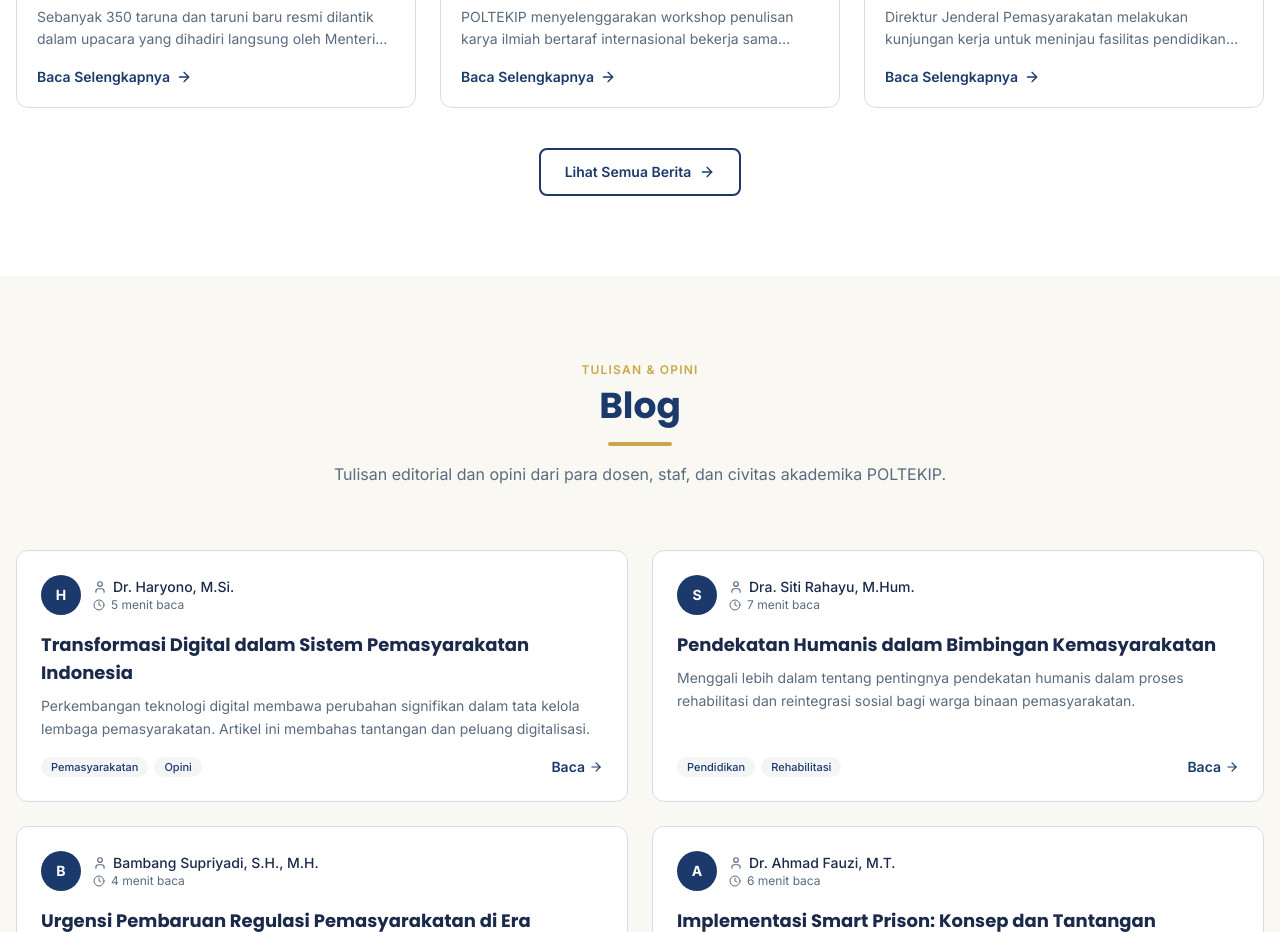
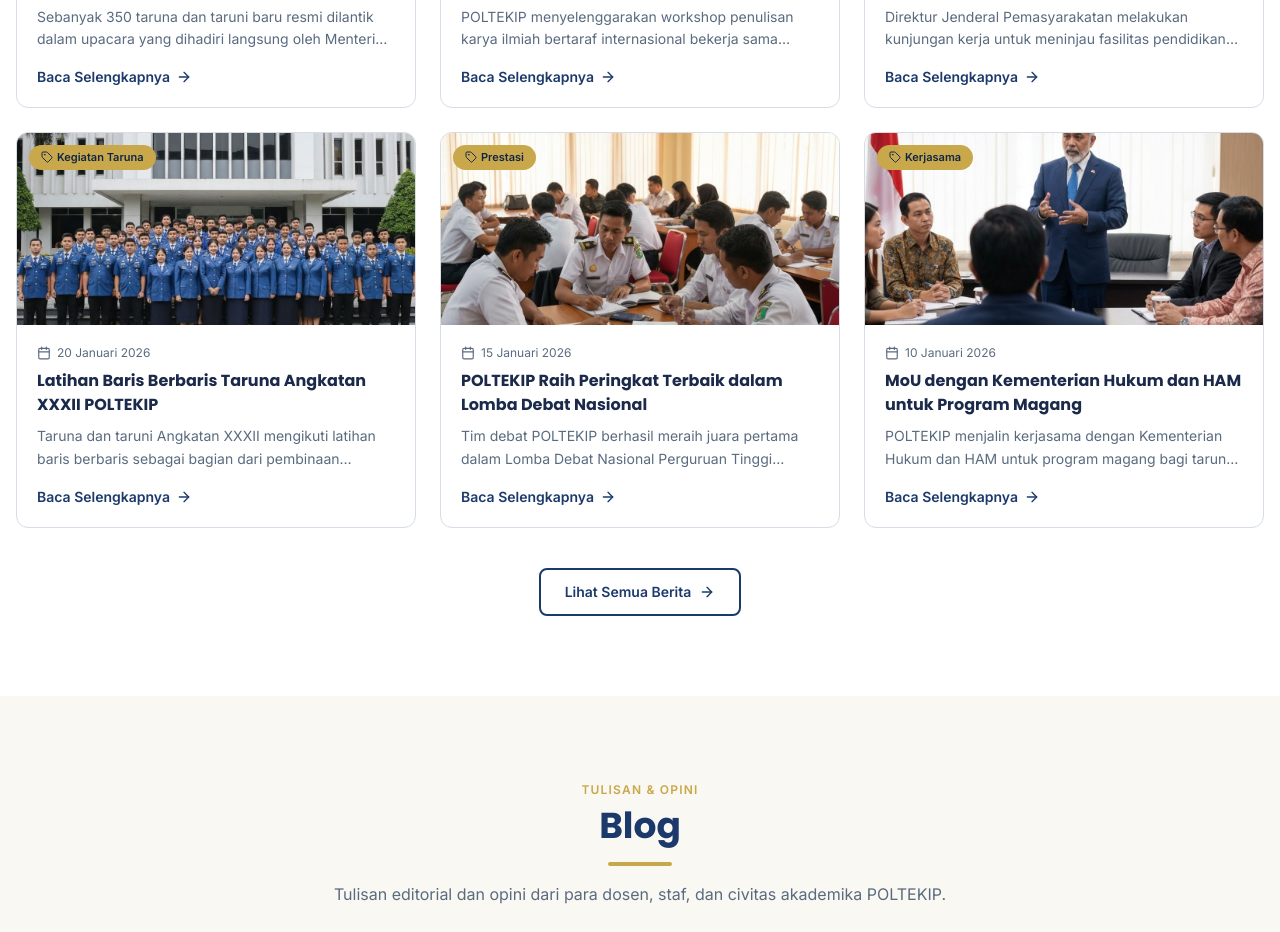
Before and after one commit to afdhika/poltek-imipas, a Next.js app: page / in a window 1280 px wide. Shown: the part 2860-3792 px from the top of the page. Built offline with nearby package versions, Linux system fonts and the light colour scheme.

Commit message:
Update detail berita

```diff
--- a/app/berita/[slug]/page.tsx
+++ b/app/berita/[slug]/page.tsx
@@ -28,7 +28,7 @@
     title: "Upacara Pelantikan Taruna Baru Angkatan XXXII POLTEKIP",
     subtitle:
       "Sebanyak 350 taruna dan taruni baru resmi dilantik dalam upacara yang dihadiri langsung oleh Menteri Imigrasi dan Pemasyarakatan RI.",
-    image: "/images/news-1.jpg",
+    image: "/images/gallery-1.jpg",
     author: {
       name: "Biro Humas POLTEKIP",
       role: "Tim Redaksi",
@@ -147,6 +147,140 @@
       },
     ],
   },
+  "latihan-baris-berbaris-angkatan-xxxii-poltekip": {
+    id: 4,
+    slug: "latihan-baris-berbaris-angkatan-xxxii-poltekip",
+    category: "Kegiatan Taruna",
+    date: "20 Januari 2026",
+    readTime: "6 menit",
+    views: 2341,
+    title: "Latihan Baris Berbaris Taruna Angkatan XXXII POLTEKIP",
+    subtitle:
+      "Taruna dan taruni Angkatan XXXII mengikuti latihan baris berbaris sebagai bagian dari pembinaan karakter dan disiplin.",
+    image: "/images/gallery-1.jpg",
+    author: {
+      name: "Tim Liputan POLTEKIP",
+      role: "Tim Dokumentasi",
+      initial: "TL",
+    },
+    tags: ["Latihan", "Baris Berbaris", "Taruna", "Disiplin"],
+    content: [
+      {
+        type: "paragraph",
+        text: "Sebanyak 350 taruna dan taruni Angkatan XXXII POLTEKIP mengikuti latihan baris berbaris (PBB) rutin yang diselenggarakan di Lapangan Apel Kampus POLTEKIP, Gandul, Depok. Kegiatan ini merupakan bagian integral dari pembinaan karakter dan disiplin bagi calon pemasyarakatan profesional.",
+      },
+      {
+        type: "paragraph",
+        text: "Latihan yang dipimpin langsung oleh Instruktur PBB profesional ini berlangsung selama tiga hari, mulai pukul 06.00 hingga 09.00 WIB. Para taruna dan taruni menunjukkan semangat dan dedikasi yang tinggi dalam mengikuti setiap gerakan dengan tekun dan penuh keseriusan.",
+      },
+      {
+        type: "heading",
+        text: "Tujuan Pembinaan",
+      },
+      {
+        type: "paragraph",
+        text: "Kegiatan PBB tidak hanya bertujuan untuk membentuk fisik yang tangguh, tetapi juga untuk membangun karakter disiplin, kepemimpinan, dan kerjasama tim yang solid. Ini adalah bekal penting bagi mereka yang akan menjadi penegak hukum di lembaga pemasyarakatan.",
+      },
+      {
+        type: "quote",
+        text: "Disiplin adalah fondasi utama seorang pemasyarakatan. Tanpa disiplin, tidak akan ada integritas dan profesionalisme dalam menjalankan tugas.",
+        source: "Komandan Latihan POLTEKIP",
+      },
+      {
+        type: "paragraph",
+        text: "Selain latihan PBB, para taruna juga mendapatkan materi tentang etika profesi, kepemimpinan, dan manajemen stress yang akan mereka hadapi di dunia kerja nanti. Pembinaan ini dirancang secara komprehensif untuk menciptakan lulusan yang siap menghadapi tantangan di lapangan.",
+      },
+    ],
+  },
+  "poltekip-raih-peringkat-terbaik-lomba-debat-nasional": {
+    id: 5,
+    slug: "poltekip-raih-peringkat-terbaik-lomba-debat-nasional",
+    category: "Prestasi",
+    date: "15 Januari 2026",
+    readTime: "4 menit",
+    views: 1876,
+    title: "POLTEKIP Raih Peringkat Terbaik dalam Lomba Debat Nasional",
+    subtitle:
+      "Tim debat POLTEKIP berhasil meraih juara pertama dalam Lomba Debat Nasional Perguruan Tinggi Vokasi se-Indonesia.",
+    image: "/images/gallery-2.jpg",
+    author: {
+      name: "Biro Humas POLTEKIP",
+      role: "Tim Prestasi",
+      initial: "BH",
+    },
+    tags: ["Prestasi", "Debat", "Juara", "Nasional"],
+    content: [
+      {
+        type: "paragraph",
+        text: "Tim debat Politeknik Ilmu Pemasyarakatan (POLTEKIP) berhasil meraih juara pertama dalam Lomba Debat Nasional Perguruan Tinggi Vokasi se-Indonesia yang diselenggarakan di Jakarta pada 15 Januari 2026. Ini merupakan prestasi membanggakan bagi POLTEKIP dan dunia pendidikan vokasi pemasyarakatan.",
+      },
+      {
+        type: "paragraph",
+        text: "Tim yang terdiri dari tiga orang taruna terbaik ini berhasil mengalahkan 48 tim dari berbagai perguruan tinggi vokasi di seluruh Indonesia. Mereka menampilkan argumen yang tajam, logis, dan didasari pada data akurat tentang isu-isu pemasyarakatan kontemporer.",
+      },
+      {
+        type: "heading",
+        text: "Perjalanan Kompetisi",
+      },
+      {
+        type: "paragraph",
+        text: "Kompetisi berlangsung selama tiga hari dengan sistem eliminasi. Tim POLTEKIP berhasil melaju ke babak final setelah mengalahkan tim dari berbagai perguruan tinggi ternama. Di babak final, mereka berhasil membawakan mosi tentang 'Reformasi Pemasyarakatan di Era Digital' dengan sangat baik.",
+      },
+      {
+        type: "quote",
+        text: "Kemenangan ini bukti bahwa taruna POLTEKIP tidak hanya unggul dalam aspek teknis, tetapi juga memiliki kemampuan analitis dan komunikasi yang excellent.",
+        source: "Direktur POLTEKIP",
+      },
+      {
+        text: "Prestasi ini membawa nama baik POLTEKIP di tingkat nasional dan membuktikan kualitas pendidikan vokasi pemasyarakatan yang diselenggarakan. Tim debat POLTEKIP akan mewakili Indonesia dalam kompetisi debat tingkat Asia Tenggara tahun depan.",
+      },
+    ],
+  },
+  "mou-kemenkumham-program-magang": {
+    id: 6,
+    slug: "mou-kemenkumham-program-magang",
+    category: "Kerjasama",
+    date: "10 Januari 2026",
+    readTime: "3 menit",
+    views: 1234,
+    title: "MoU dengan Kementerian Hukum dan HAM untuk Program Magang",
+    subtitle:
+      "POLTEKIP menjalin kerjasama dengan Kementerian Hukum dan HAM untuk program magang bagi taruna semester akhir.",
+    image: "/images/gallery-3.jpg",
+    author: {
+      name: "Biro Kerjasama POLTEKIP",
+      role: "Tim Hubungan Institusi",
+      initial: "BK",
+    },
+    tags: ["MoU", "Kerjasama", "Magang", "Kemenkumham"],
+    content: [
+      {
+        type: "paragraph",
+        text: "Politeknik Ilmu Pemasyarakatan (POLTEKIP) secara resmi menandatangani Memorandum of Understanding (MoU) dengan Kementerian Hukum dan HAM Republik Indonesia untuk program magang bagi taruna semester akhir. Penandatanganan dilaksanakan di Kampus POLTEKIP pada 10 Januari 2026.",
+      },
+      {
+        type: "paragraph",
+        text: "Kerjasama ini akan memberikan kesempatan bagi 350 taruna semester akhir untuk melakukan magang langsung di berbagai unit kerja Kementerian Hukum dan HAM, termasuk Kantor Wilayah Kementerian Hukum dan HAM serta Unit Pelaksana Teknis Pemasyarakatan di seluruh Indonesia.",
+      },
+      {
+        type: "heading",
+        text: "Tujuan Kerjasama",
+      },
+      {
+        type: "paragraph",
+        text: "Program magang ini dirancang untuk memberikan pengalaman praktis yang mendalam bagi taruna sebelum mereka memasuki dunia kerja. Mereka akan terlibat langsung dalam kegiatan operasional pemasyarakatan, administrasi, dan program pembinaan warga binaan.",
+      },
+      {
+        type: "quote",
+        text: "Magang adalah jembatan antara teori yang dipelajari di kampus dengan praktik di lapangan. Ini penting untuk menciptakan lulusan yang siap kerja dan kompeten.",
+        source: "Direktur Jenderal Pemasyarakatan",
+      },
+      {
+        type: "paragraph",
+        text: "Melalui kerjasama ini, diharapkan dapat meningkatkan kualitas lulusan POLTEKIP dan memperkuat link and match antara pendidikan vokasi dengan kebutuhan industri. Program magang akan dimulai pada semester ganjil tahun ajaran 2026/2027.",
+      },
+    ],
+  },
 }
 
 // ─── Related articles ─────────────────────────────────────────────────────────
@@ -169,7 +303,7 @@
   },
   {
     id: 4,
-    image: "/images/news-1.jpg",
+    image: "/images/gallery-1.jpg",
     category: "Kegiatan Taruna",
     date: "20 Januari 2026",
     title: "Latihan Baris Berbaris Taruna Angkatan XXXII POLTEKIP",
@@ -675,7 +809,7 @@
                     ))}
                   </div>
                   <a
-                    href="/#berita"
+                    href="/berita"
                     className="mt-4 flex items-center justify-center gap-1.5 rounded-lg py-2.5 text-sm font-semibold transition-colors"
                     style={{ color: "#1B3A6B", background: "rgba(27,58,107,0.06)", fontSize: "13px" }}
                   >
--- a/app/berita/page.tsx
+++ b/app/berita/page.tsx
@@ -7,7 +7,7 @@
 const articles = [
   {
     id: 1,
-    image: "/images/news-1.jpg",
+    image: "/images/gallery-1.jpg",
     category: "Kegiatan Taruna",
     date: "28 Februari 2026",
     readTime: "4 menit",
@@ -49,7 +49,7 @@
   },
   {
     id: 4,
-    image: "/images/news-1.jpg",
+    image: "/images/gallery-1.jpg",
     category: "Kegiatan Taruna",
     date: "20 Januari 2026",
     readTime: "6 menit",
@@ -63,7 +63,7 @@
   },
   {
     id: 5,
-    image: "/images/news-2.jpg",
+    image: "/images/gallery-2.jpg",
     category: "Prestasi",
     date: "15 Januari 2026",
     readTime: "4 menit",
@@ -77,7 +77,7 @@
   },
   {
     id: 6,
-    image: "/images/news-3.jpg",
+    image: "/images/gallery-3.jpg",
     category: "Kerjasama",
     date: "10 Januari 2026",
     readTime: "3 menit",
--- a/components/news.tsx
+++ b/components/news.tsx
@@ -33,6 +33,36 @@
     excerpt:
       "Direktur Jenderal Pemasyarakatan melakukan kunjungan kerja untuk meninjau fasilitas pendidikan dan sarana prasarana kampus.",
     slug: "kunjungan-kerja-dirjen-pemasyarakatan-ke-kampus-poltekip",
+  },
+  {
+    id: 4,
+    image: "/images/news-1.jpg",
+    category: "Kegiatan Taruna",
+    date: "20 Januari 2026",
+    title: "Latihan Baris Berbaris Taruna Angkatan XXXII POLTEKIP",
+    excerpt:
+      "Taruna dan taruni Angkatan XXXII mengikuti latihan baris berbaris sebagai bagian dari pembinaan karakter dan disiplin.",
+    slug: "latihan-baris-berbaris-angkatan-xxxii-poltekip",
+  },
+  {
+    id: 5,
+    image: "/images/news-2.jpg",
+    category: "Prestasi",
+    date: "15 Januari 2026",
+    title: "POLTEKIP Raih Peringkat Terbaik dalam Lomba Debat Nasional",
+    excerpt:
+      "Tim debat POLTEKIP berhasil meraih juara pertama dalam Lomba Debat Nasional Perguruan Tinggi Vokasi se-Indonesia.",
+    slug: "poltekip-raih-peringkat-terbaik-lomba-debat-nasional",
+  },
+  {
+    id: 6,
+    image: "/images/news-3.jpg",
+    category: "Kerjasama",
+    date: "10 Januari 2026",
+    title: "MoU dengan Kementerian Hukum dan HAM untuk Program Magang",
+    excerpt:
+      "POLTEKIP menjalin kerjasama dengan Kementerian Hukum dan HAM untuk program magang bagi taruna semester akhir.",
+    slug: "mou-kemenkumham-program-magang",
   },
 ]
 
```
